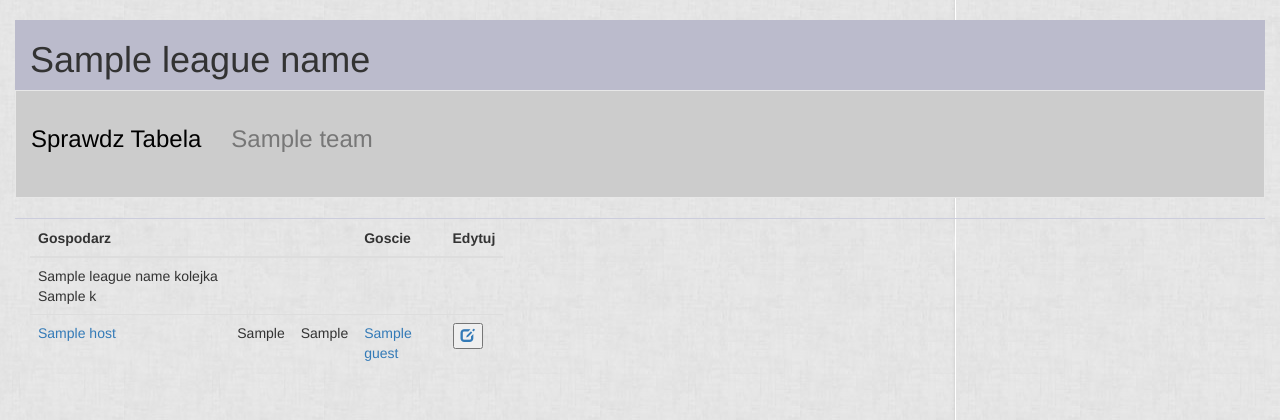
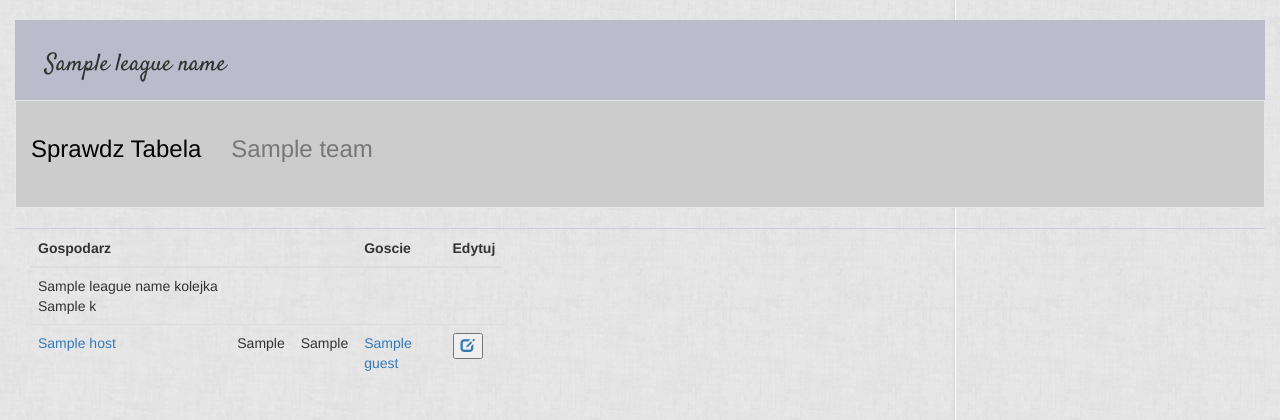
Before and after one commit to whiskermrr/players_dot_com, a Django app: template competition/templates/competition/season_teams.html in a window 1280 px wide. Shown: the part 52-472 px from the top of the page. Run offline with Django 3.2, Linux system fonts and the light colour scheme; the template is opened without the code that fills it: most values are stand-ins (such as "Sample title", 1, 10 or a date in 2020); some libraries are stand-ins or nearby versions.

Commit message:
stylizacja tabli c.d.

```diff
--- a/competition/templates/competition/season_teams.html
+++ b/competition/templates/competition/season_teams.html
@@ -6,7 +6,7 @@
 
         <div class="container-fluid">
             <div class=”row”>
-                <div class="col-md-12" style="background-color: #BBBBCC"> <h1>{{ league_name }}</h1> </div>
+                <div class="col-md-12" style="background-color: #BBBBCC"> <h1 class="navbar-brand" style="font-size: x-large">{{ league_name }}</h1> </div>
             </div>
         </div>
 
```
